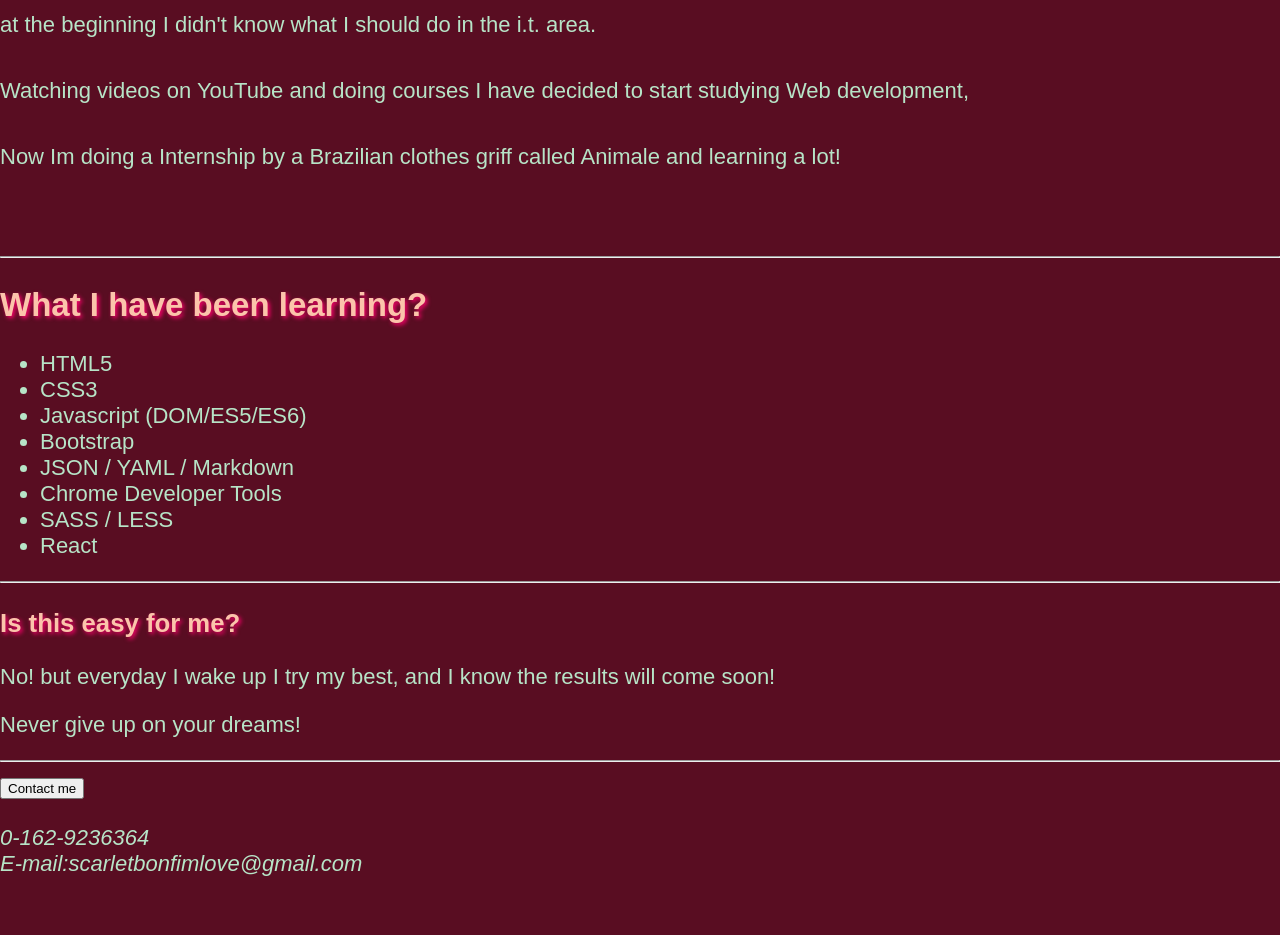
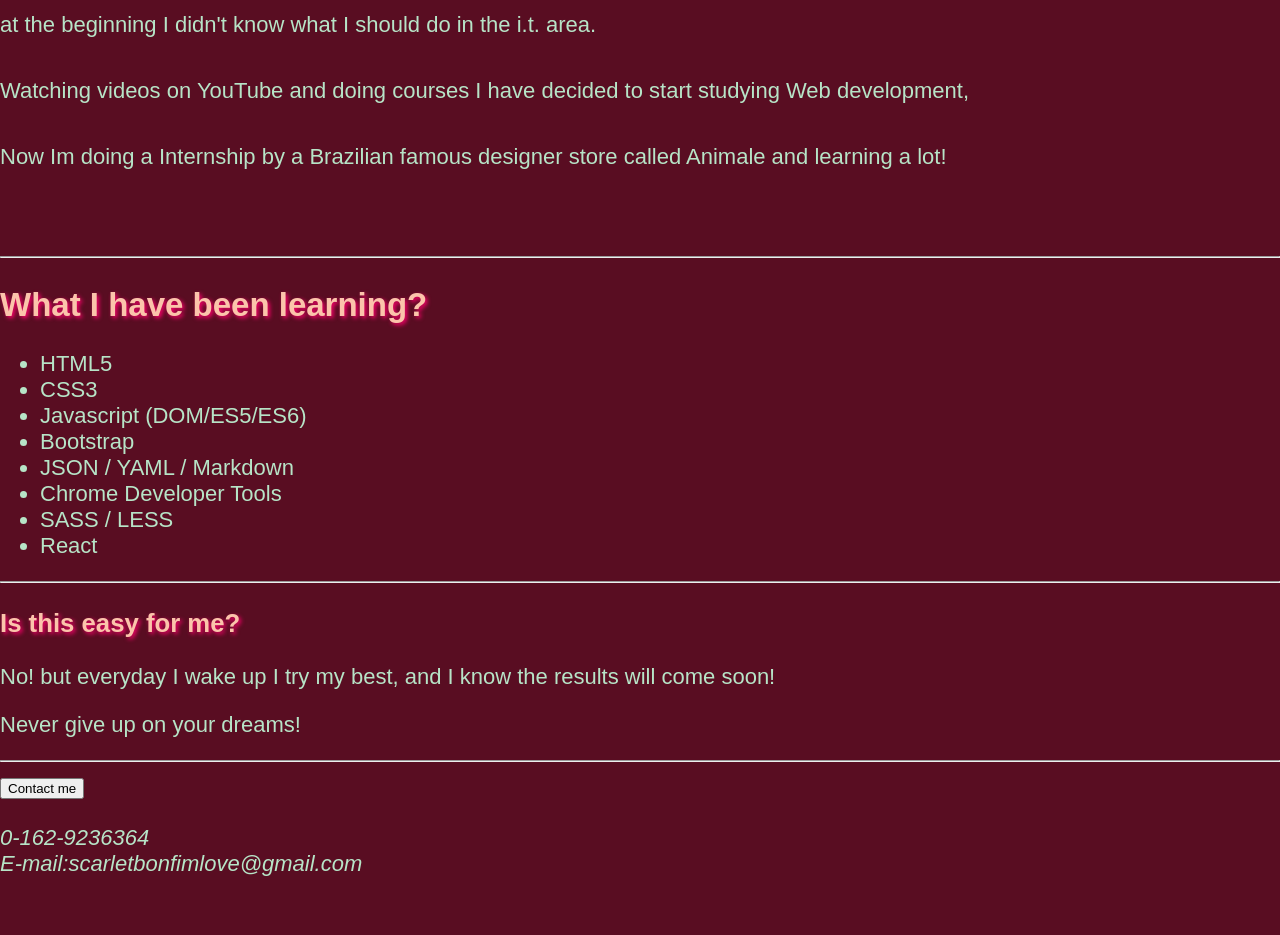
Before and after one commit to ScarlatyB/My-first-portfolio, a plain HTML site: page index.html in a window 1280 px wide. Shown: the part 932-1867 px from the top of the page. Drawn offline with Linux system fonts and the light colour scheme; grey boxes are pictures that could not be loaded.

Commit message:
alteracao

```diff
--- a/index.html
+++ b/index.html
@@ -43,7 +43,7 @@ alt="imagem pessoal">
   <p>Since I have decided to study analysis and systems development,</p>
   <p>at the beginning I didn't know what I should do in the i.t. area.</p>
   <p>Watching videos on YouTube and doing courses I have decided to start studying  Web development,</p>
-  <p>Now Im doing a Internship by a Brazilian clothes griff called Animale and learning a lot! </p>
+  <p>Now Im doing a Internship by a Brazilian famous designer store called Animale and learning a lot! </p>
  <br>
  </main>
 </section>
```
